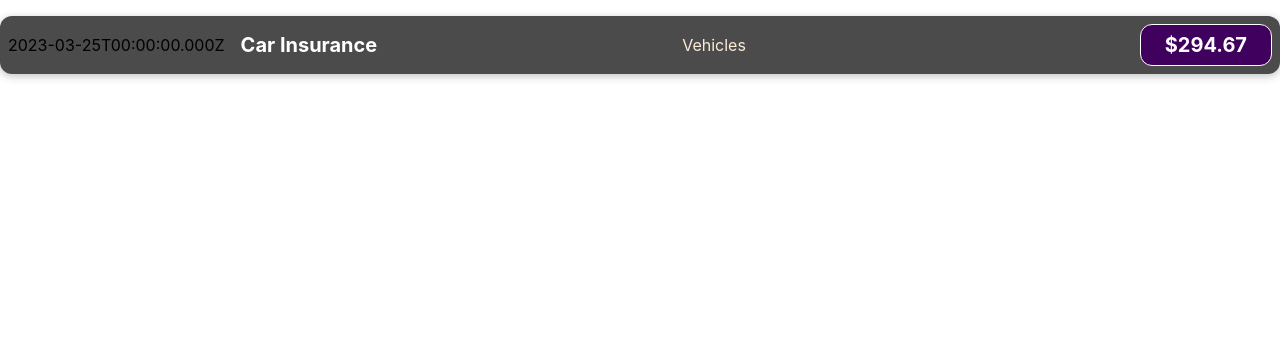
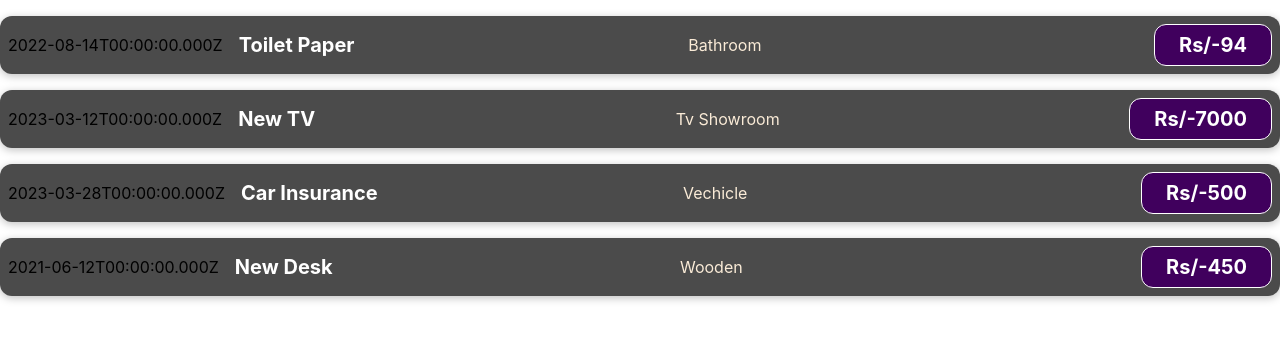
Before and after one commit to Abhinas098/React-ExpenceTracker, a React (Create React App) app: page / in a window 1280 px wide. Shown: the top 340 px of the page. Built offline with nearby package versions, Linux system fonts and the light colour scheme.

Commit message:
Props in react

```diff
--- a/src/App.js
+++ b/src/App.js
@@ -1,10 +1,49 @@
 import "./App.css";
-import ExpenceItem from "./Components/ExpenceItem";
+import ExpenseItem from "./Components/ExpenceItem";
 
 function App() {
+  const expense = [
+    {
+      id: "e1",
+      title: "Toilet Paper",
+      amount: 94,
+      date: new Date(2022, 7, 14),
+      LocationOfExpenditure: "Bathroom",
+    },
+    {
+      id: "e2",
+      title: "New TV",
+      amount: 7000,
+      date: new Date(2023, 2, 12),
+      LocationOfExpenditure: "Tv Showroom",
+    },
+    {
+      id: "e3",
+      title: "Car Insurance",
+      amount: 500,
+      date: new Date(2023, 2, 28),
+      LocationOfExpenditure: "Vechicle",
+    },
+    {
+      id: "e4",
+      title: "New Desk ",
+      amount: 450,
+      date: new Date(2021, 5, 12),
+      LocationOfExpenditure: "Wooden",
+    },
+  ];
+
   return (
     <div>
-      <ExpenceItem></ExpenceItem>
+      {expense.map((expense) => {
+        return (
+          <ExpenseItem
+            title={expense.title}
+            Date={(expense.date)}
+            Amount={expense.amount}
+            locationOfExpenditure={expense.LocationOfExpenditure}></ExpenseItem>
+        );
+      })}
     </div>
   );
 }
--- a/src/Components/ExpenceItem.js
+++ b/src/Components/ExpenceItem.js
@@ -1,19 +1,18 @@
 import "./ExpenceItem.css";
 
-function ExpenceItem() {
-  const expenseDate = new Date(2023, 2, 25);
-  const expenseTitle = "Car Insurance";
-  const expenseAmmount = 294.67;
-  const LocationOfExpenditure = 'Vehicles'
-
+function ExpenceItem(props) {
+  // const expenseDate = new Date(2023, 2, 25);
+  // const expenseTitle = "Car Insurance";
+  // const expenseAmmount = 294.67;
+  // const LocationOfExpenditure = 'Vehicles'
   return (
     <div className="expense-item">
-      <div>{expenseDate.toISOString()}</div>
+      <div>{(props.Date).toISOString()}</div>
       <div className="expense-item__description">
-        <h2>{expenseTitle}</h2>
+        <h2>{props.title}</h2>
       </div>
-      <div className='expense-item__description'>{LocationOfExpenditure}</div>
-      <div className="expense-item__price">${expenseAmmount}</div>
+      <div className='expense-item__description'>{props.locationOfExpenditure}</div>
+      <div className="expense-item__price">Rs/-{props.Amount}</div>
     </div>
   );
 }
```
